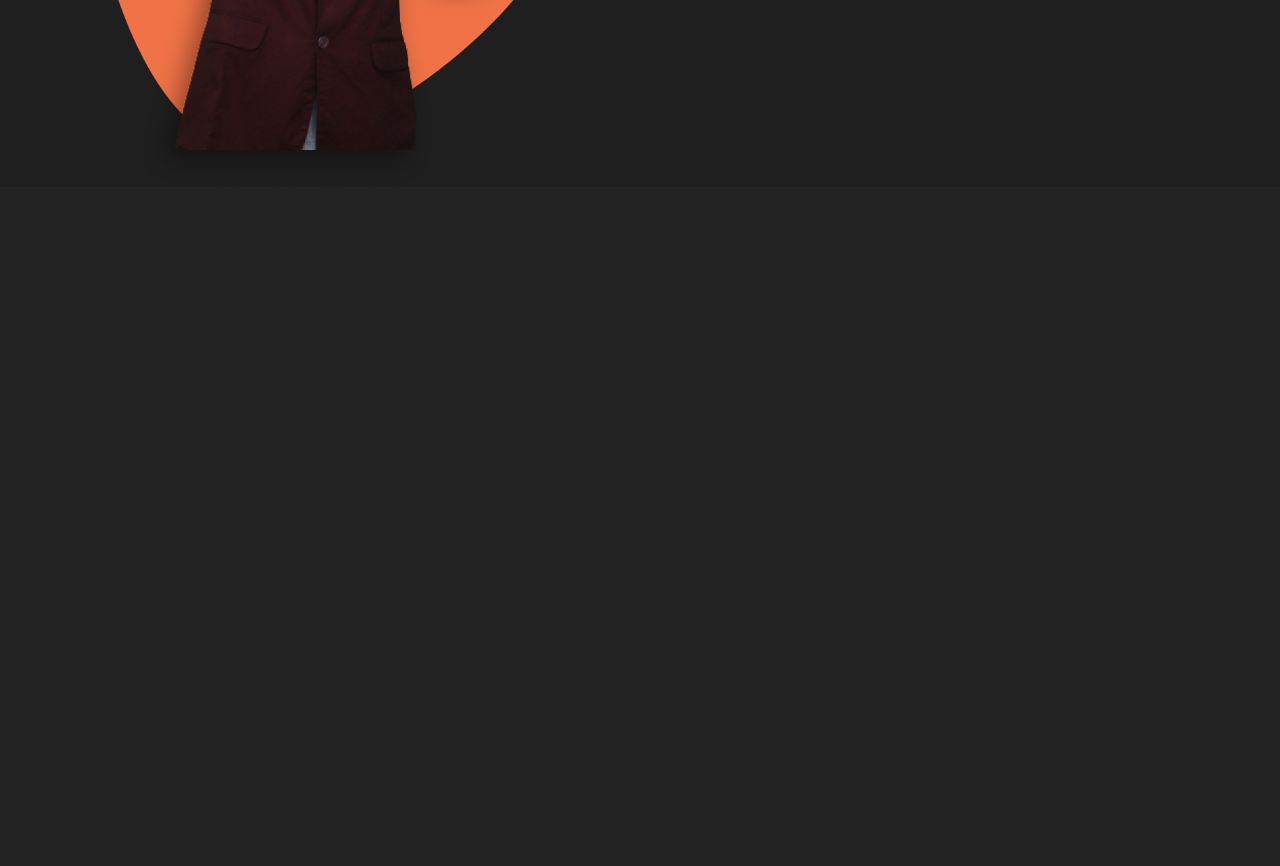
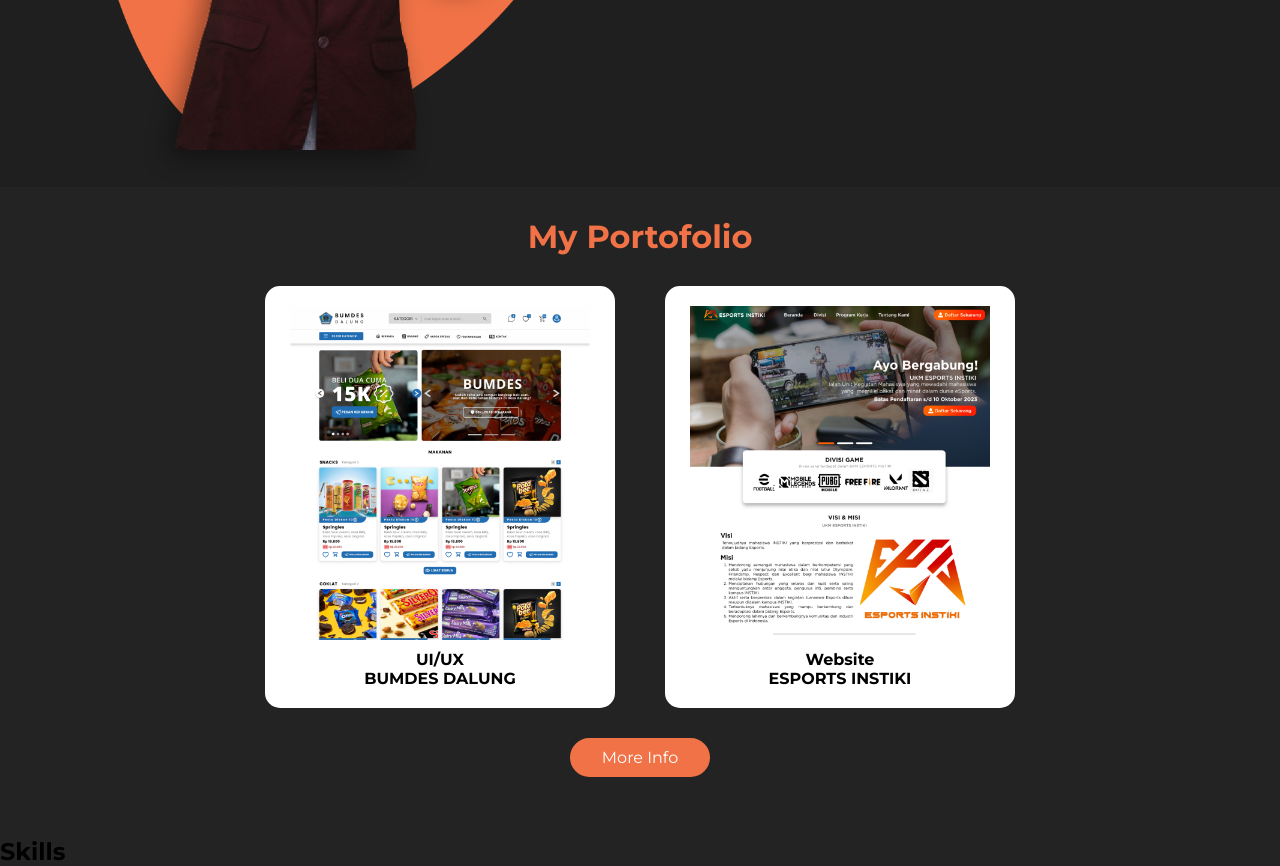
Before and after one commit to vinsdesign/portofolio-sederhana, a plain HTML site: page index.html in a window 1280 px wide. Shown: the part 1133-1999 px from the top of the page. Before the commit the page ends 1324 px from the top, so only its background shows below. Drawn offline with nearby package versions, Linux system fonts and the light colour scheme.

Commit message:
Menambahkan Features my portofolio di file html dan css serta menambahkan gambar portofolio1 dan portofolio2.png

```diff
--- a/css/style.css
+++ b/css/style.css
@@ -132,3 +132,73 @@
     color: #F07246;
     transition: 0.5s;
 }
+
+/* content my portofolio */
+main #portofolio{
+    width: 1150px;
+    margin: auto;
+    height: 650px;
+}
+main #portofolio h1{
+    text-align: center;
+    color: #F07246;
+    font-size: 2em;
+    padding: 30px 0px;
+}
+main #portofolio .content3{
+    display: flex;
+    justify-content: center;
+    gap: 50px;
+}
+main #portofolio .portofolio1{
+    background-color: #fff;
+    width: 350px;
+    display: flex;
+    flex-direction: column;
+    align-items: center;
+    border-radius: 15px;
+    padding: 20px;
+}
+main #portofolio .portofolio1 h4{
+    text-align: center;
+    padding-top: 10px;
+}
+main #portofolio .portofolio1 img{
+    width: 300px;
+}
+main #portofolio .portofolio2{
+    background-color: #fff;
+    width: 350px;
+    display: flex;
+    flex-direction: column;
+    align-items: center;
+    border-radius: 15px;
+    padding: 20px;
+}
+main #portofolio .portofolio2 h4{
+    text-align: center;
+    padding-top: 10px;
+}
+main #portofolio .portofolio2 img{
+    width: 300px;
+}
+main #portofolio .btn-more-info{
+    display: flex;
+    justify-content: center;
+    align-items: center;
+}
+main #portofolio .btn-more-info a{
+    background-color: #F07246;
+    color: #fff;
+    text-decoration: none;
+    padding: 8px 30px;
+    border: 2px solid #F07246;
+    border-radius: 20px;
+    margin-top: 30px;
+}
+main #portofolio .btn-more-info a:hover{
+    background-color: transparent;
+    color: #F07246;
+    transition: 0.5s;
+    border: 2px solid #F07246;
+}
--- a/index.html
+++ b/index.html
@@ -92,6 +92,33 @@
         </div>
       </article>
       <!-- end content about me -->
+
+      <!-- content my portofolio -->
+      <article id="portofolio" class="portofolio">
+        <h1>My Portofolio</h1>
+        <div class="content3">
+          <div class="portofolio1">
+            <img src="Image/portofolio1.png" alt="portofolio1" />
+            <h4>UI/UX<br />BUMDES DALUNG</h4>
+          </div>
+          <div class="portofolio2">
+            <img src="Image/portofolio2.png" alt="portofolio1" />
+            <h4>
+              Website <br />
+              ESPORTS INSTIKI
+            </h4>
+          </div>
+        </div>
+        <div class="btn-more-info">
+          <a href="#">More Info</a>
+        </div>
+      </article>
+      <!-- content-portofolio -->
+
+      <aside id="skill">
+        <h1>Skills</h1>
+        <div class="content4"></div>
+      </aside>
     </main>
     <!-- end-main -->
 
```
Also changed, not shown: Image/portofolio1.png (added), Image/portofolio2.png (added).
